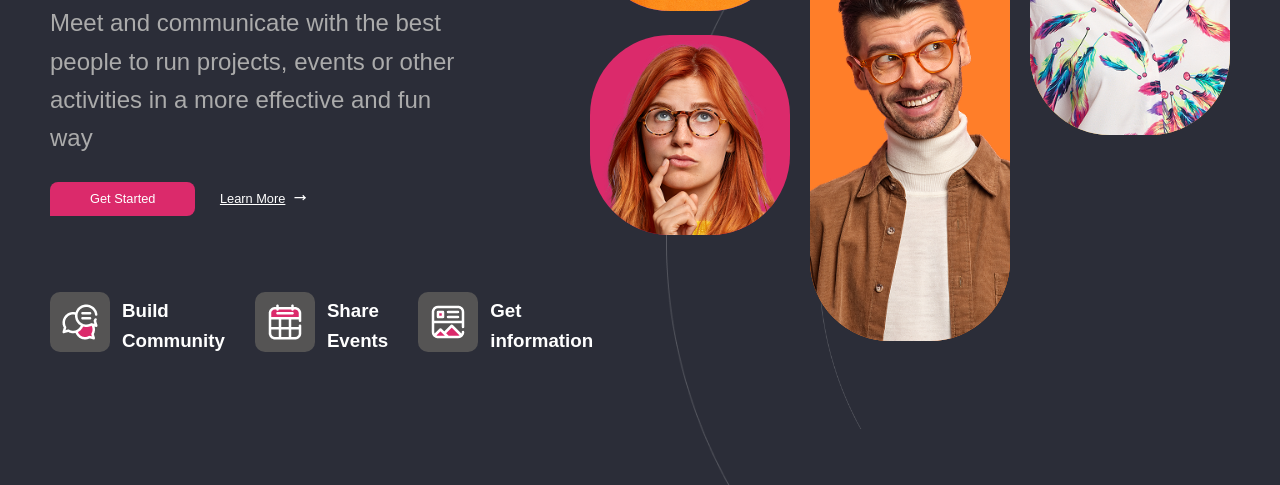
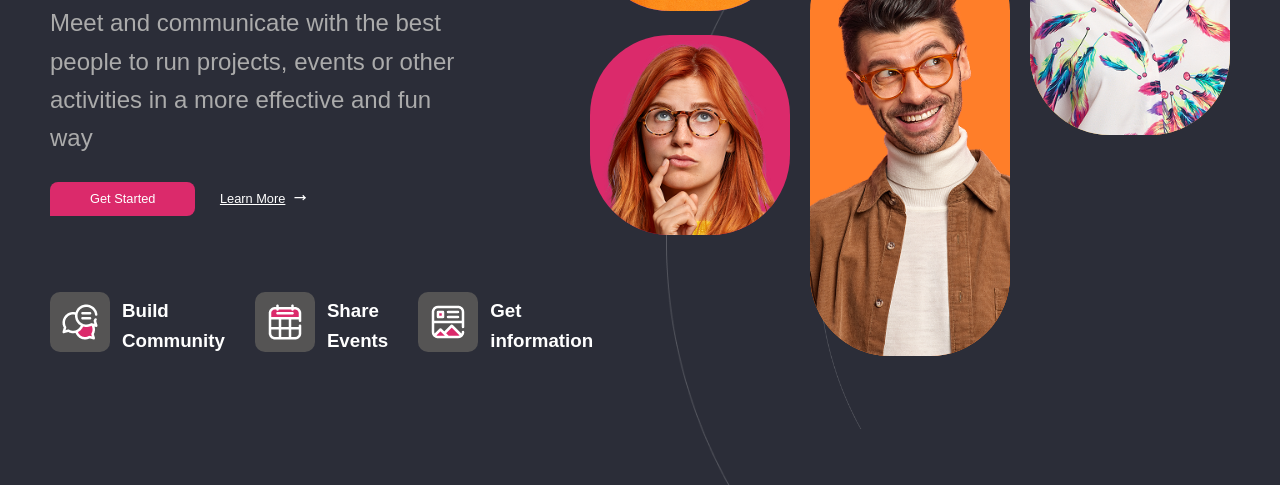
Before and after one commit to AlbertoContento/GathSession, a website: page index.html in a window 1280 px wide. Shown: the part 499-984 px from the top of the page. Drawn offline with Linux system fonts and the light colour scheme.

Commit message:
Creacion de readme.md y perfeccionamiento de la pagina

```diff
--- a/css/style.css
+++ b/css/style.css
@@ -159,7 +159,7 @@ div.hero_imagenes {
   background-color: var(--orange-dark);
   max-width: 200px;
   position: absolute;
-  bottom: -40px;
+  bottom: -55px;
   right: 270px;
 }
 
```
Also changed, not shown: README.md (added), img/favicon.png (renamed from favicon.png), media/Captura de pantalla.png (added), 1 other file.
